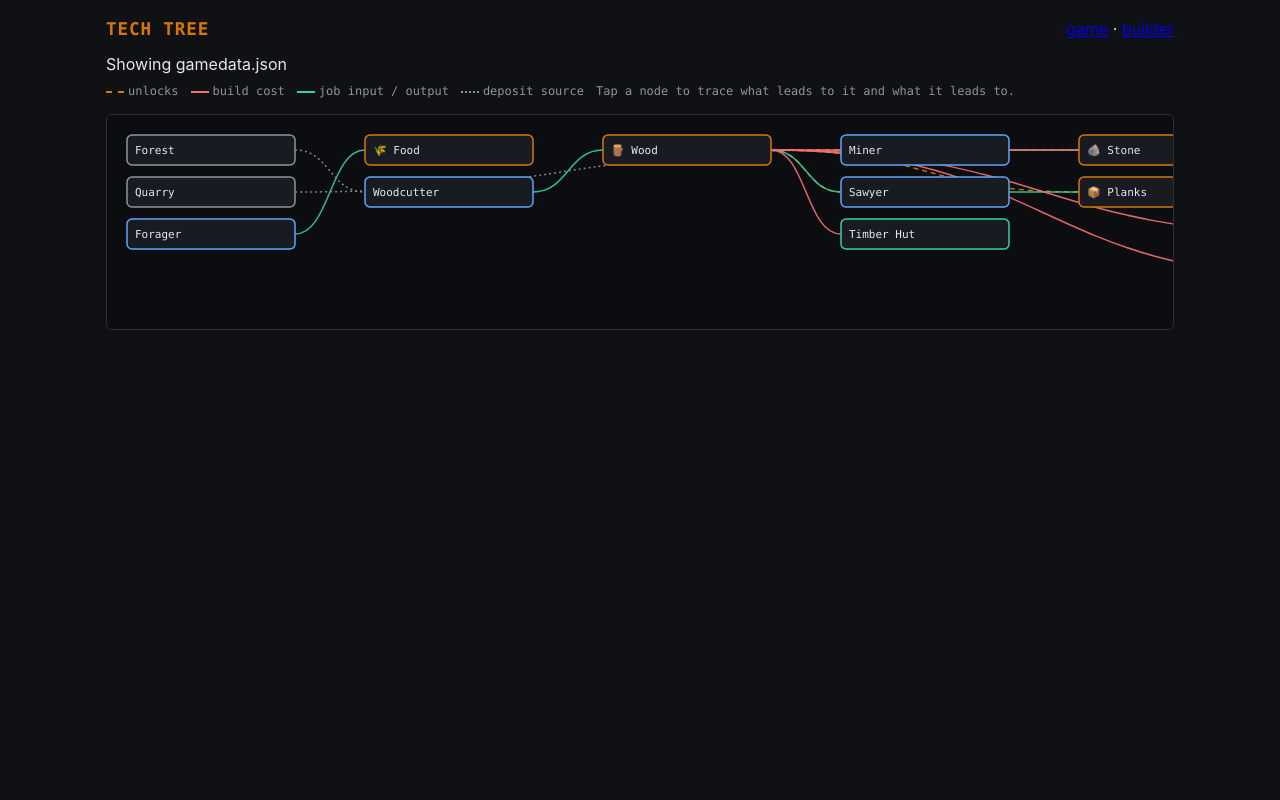
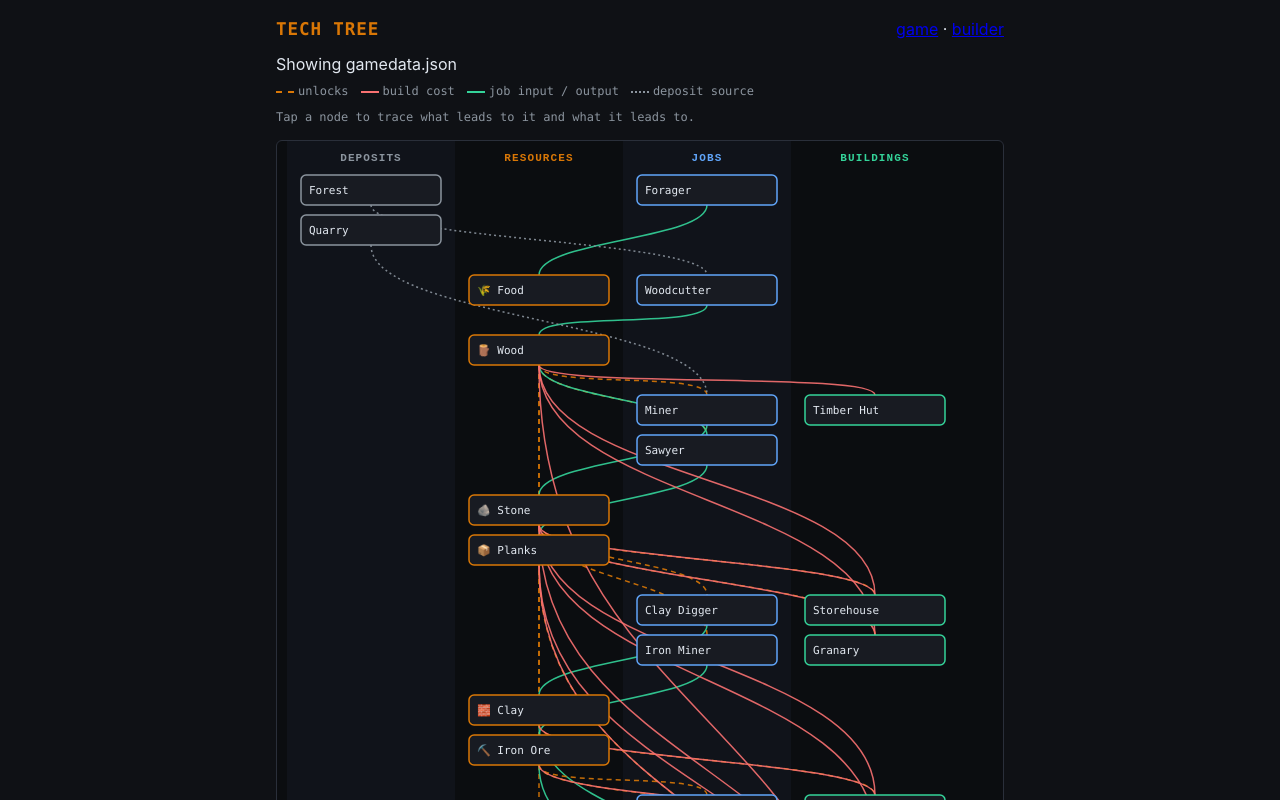
Before and after one commit to jcrutchy/settlement, a plain HTML site: page tree.html in a window 1280 px wide. Shown: the top 800 px of the page. Drawn offline with Linux system fonts and the light colour scheme.

Commit message:
vertical swimlane tree (claude)

```diff
--- a/tree.html
+++ b/tree.html
@@ -6,7 +6,7 @@
     <title>Settlement tech tree</title>
     <link rel="stylesheet" href="style.css?v=0.43">
     <style>
-        body { max-width: 1100px; }
+        body { max-width: 760px; }
         #wrap { overflow: auto; border: 1px solid var(--border); border-radius: 6px; background: #0b0d10; }
         .legend { display: flex; flex-wrap: wrap; gap: 12px; font: 0.75rem var(--font-mono); color: var(--muted); margin: 8px 0; }
         .legend i { display: inline-block; width: 18px; border-top: 2px solid; vertical-align: middle; margin-right: 4px; }
--- a/tree.js
+++ b/tree.js
@@ -2,7 +2,7 @@
 const $ = id => document.getElementById(id), NS = "http://www.w3.org/2000/svg", DRAFT = "settlement_builder_draft";
 const KIND = { resource: ["R:", "#d97706"], job: ["J:", "#60a5fa"], building: ["B:", "#34d399"], deposit: ["D:", "#8b949e"] };
 const EDGE = { unlock: ["#d97706", "5 4"], cost: ["#f87171", ""], flow: ["#34d399", ""], source: ["#8b949e", "2 3"] };
-const W = 168, H = 30, GX = 70, GY = 12;
+const W = 140, H = 30, GX = 28, GY = 10;
 let G, N, E, els, sel = null;
 
 function s(tag, a = {}, ...kids) {
@@ -71,25 +71,40 @@ function select(k) {
 
 function render() {
     build();
-    const cols = {}; Object.values(N).forEach(n => (cols[n.depth] = cols[n.depth] || []).push(n));
-    const kindRank = { deposit: 0, resource: 1, job: 2, building: 3 };
-    let maxRows = 0;
-    Object.values(cols).forEach(c => { c.sort((a, b) => kindRank[a.kind] - kindRank[b.kind] || a.order - b.order); maxRows = Math.max(maxRows, c.length); });
-    Object.values(cols).forEach((c, ci) => c.forEach((n, r) => { n.x = 20 + n.depth * (W + GX); n.y = 20 + r * (H + GY); }));
-    const width = 40 + (Math.max(...Object.keys(cols).map(Number)) + 1) * (W + GX), height = 40 + maxRows * (H + GY);
+    const lanes = ["deposit", "resource", "job", "building"], LW = W + GX, TOP = 34;
+    const cell = {}; // "kind|depth" -> nodes in that lane at that tier
+    Object.values(N).forEach(n => (cell[n.kind + "|" + n.depth] = cell[n.kind + "|" + n.depth] || []).push(n));
+    Object.values(cell).forEach(c => c.sort((p, q) => p.order - q.order));
+    const maxDepth = Math.max(0, ...Object.values(N).map(n => n.depth)), bandY = [];
+    let y = TOP;
+    for (let d = 0; d <= maxDepth; d++) { bandY[d] = y; y += Math.max(1, ...lanes.map(k => (cell[k + "|" + d] || []).length)) * (H + GY) + 20; }
+    const width = lanes.length * LW + 20, height = y;
+    Object.values(cell).forEach(c => c.forEach((n, r) => { n.x = 10 + lanes.indexOf(n.kind) * LW + GX / 2; n.y = bandY[n.depth] + r * (H + GY); }));
     els = { n: {}, e: [] };
     const svg = s("svg", { width, height, viewBox: `0 0 ${width} ${height}` });
     svg.onclick = ev => { if (ev.target === svg && sel) select(sel); };
+    lanes.forEach((k, i) => {
+        svg.append(s("rect", { x: 10 + i * LW, y: 0, width: LW, height, fill: i % 2 ? "#0b0d10" : "#10131a" }),
+            Object.assign(s("text", { x: 10 + i * LW + LW / 2, y: 20, "text-anchor": "middle", fill: KIND[k][1], style: "font:600 11px ui-monospace,monospace;letter-spacing:.1em" }), { textContent: k.toUpperCase() + "S" }));
+    });
+    const path = e => {
+        const a = N[e.a], b = N[e.b];
+        if (b.y > a.y + H / 2) { // normal case: flows down a tier
+            const x1 = a.x + W / 2, y1 = a.y + H, x2 = b.x + W / 2, y2 = b.y, dy = Math.max(24, (y2 - y1) / 2);
+            return `M${x1},${y1} C${x1},${y1 + dy} ${x2},${y2 - dy} ${x2},${y2}`;
+        }
+        const r = b.x >= a.x, x1 = r ? a.x + W : a.x, x2 = r ? b.x : b.x + W, y1 = a.y + H / 2, y2 = b.y + H / 2, dx = r ? 40 : -40;
+        return `M${x1},${y1} C${x1 + dx},${y1} ${x2 - dx},${y2} ${x2},${y2}`;
+    };
     E.forEach(e => {
-        const a = N[e.a], b = N[e.b], x1 = a.x + W, y1 = a.y + H / 2, x2 = b.x, y2 = b.y + H / 2, dx = Math.max(30, Math.abs(x2 - x1) / 2);
-        const p = s("path", { d: `M${x1},${y1} C${x1 + dx},${y1} ${x2 - dx},${y2} ${x2},${y2}`, fill: "none", stroke: EDGE[e.t][0], "stroke-width": 1.5, "stroke-dasharray": EDGE[e.t][1], opacity: 0.9 });
+        const p = s("path", { d: path(e), fill: "none", stroke: EDGE[e.t][0], "stroke-width": 1.5, "stroke-dasharray": EDGE[e.t][1], opacity: 0.9 });
         els.e.push(p); svg.append(p);
     });
     Object.values(N).forEach(n => {
         const label = ((n.item.icon || "") + " " + (n.item.name || n.item.id)).trim();
         const g = s("g", { class: "nd", transform: `translate(${n.x},${n.y})` },
             s("rect", { width: W, height: H, rx: 5, fill: "#181b22", stroke: KIND[n.kind][1], "stroke-width": 1.5 }),
-            Object.assign(s("text", { x: 8, y: H / 2 + 4 }), { textContent: label.length > 22 ? label.slice(0, 21) + "…" : label }));
+            Object.assign(s("text", { x: 8, y: H / 2 + 4 }), { textContent: label.length > 19 ? label.slice(0, 18) + "…" : label }));
         g.onclick = () => select(n.key); els.n[n.key] = g; svg.append(g);
     });
     $("wrap").replaceChildren(svg); sel = null; $("info").textContent = "";
```
